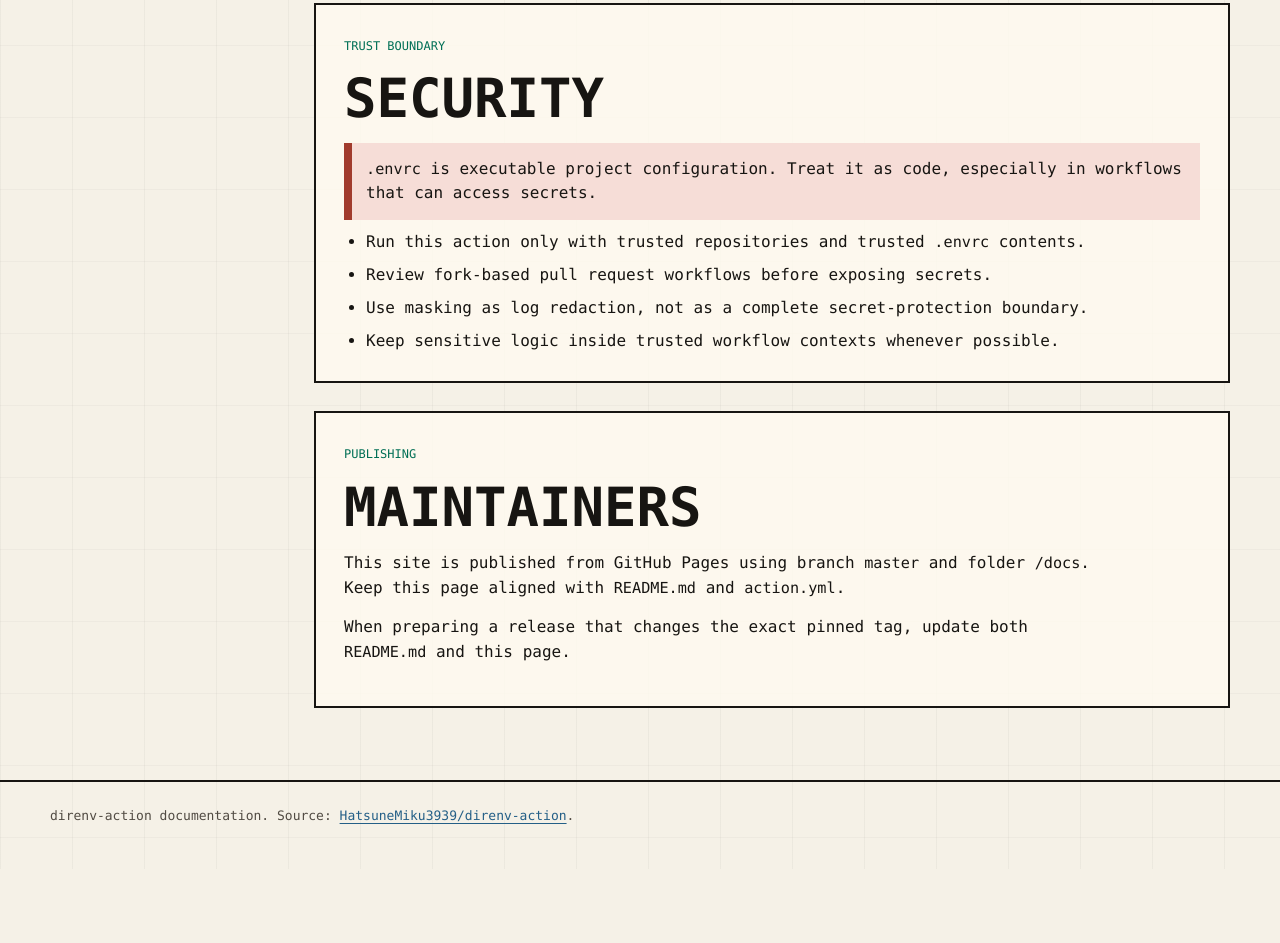
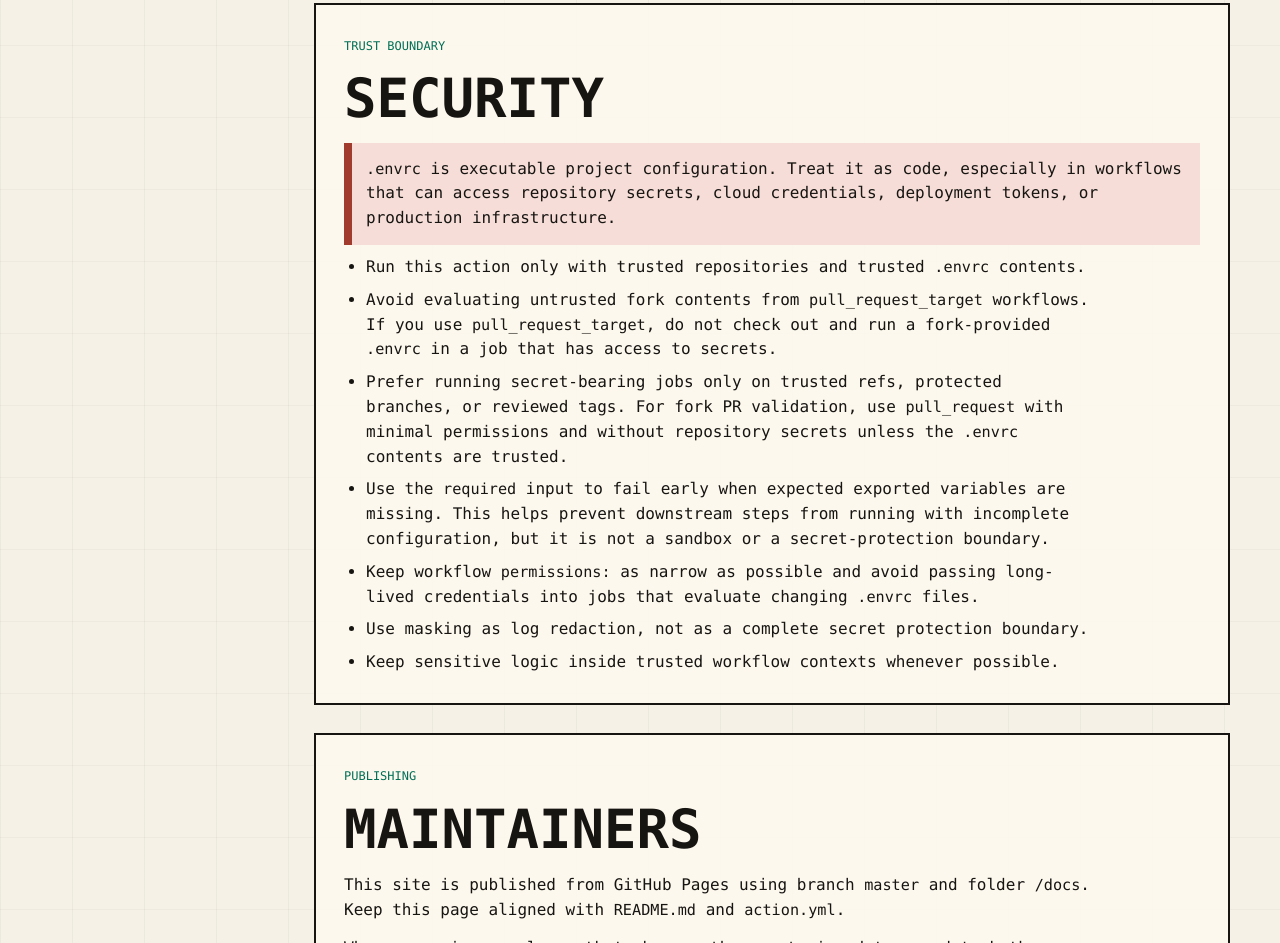
Before and after one commit to HatsuneMiku3939/direnv-action, a website: page docs/index.html in a window 1280 px wide. Shown: the part 3194-4137 px from the top of the page. Before the commit the page ends 4063 px from the top, so only its background shows below. Drawn offline with Linux system fonts and the light colour scheme.

Commit message:
docs: expand security guidance

```diff
--- a/docs/index.html
+++ b/docs/index.html
@@ -628,12 +628,31 @@ $ mask secrets
         <span class="section-kicker">Trust boundary</span>
         <h2>Security</h2>
         <div class="callout danger">
-          <code>.envrc</code> is executable project configuration. Treat it as code, especially in workflows that can access secrets.
+          <code>.envrc</code> is executable project configuration. Treat it as code, especially in workflows that can access
+          repository secrets, cloud credentials, deployment tokens, or production infrastructure.
         </div>
         <ul>
           <li>Run this action only with trusted repositories and trusted <code>.envrc</code> contents.</li>
-          <li>Review fork-based pull request workflows before exposing secrets.</li>
-          <li>Use masking as log redaction, not as a complete secret-protection boundary.</li>
+          <li>
+            Avoid evaluating untrusted fork contents from <code>pull_request_target</code> workflows. If you use
+            <code>pull_request_target</code>, do not check out and run a fork-provided <code>.envrc</code> in a job that
+            has access to secrets.
+          </li>
+          <li>
+            Prefer running secret-bearing jobs only on trusted refs, protected branches, or reviewed tags. For fork PR
+            validation, use <code>pull_request</code> with minimal permissions and without repository secrets unless the
+            <code>.envrc</code> contents are trusted.
+          </li>
+          <li>
+            Use the <code>required</code> input to fail early when expected exported variables are missing. This helps
+            prevent downstream steps from running with incomplete configuration, but it is not a sandbox or a
+            secret-protection boundary.
+          </li>
+          <li>
+            Keep workflow <code>permissions:</code> as narrow as possible and avoid passing long-lived credentials into
+            jobs that evaluate changing <code>.envrc</code> files.
+          </li>
+          <li>Use masking as log redaction, not as a complete secret protection boundary.</li>
           <li>Keep sensitive logic inside trusted workflow contexts whenever possible.</li>
         </ul>
       </section>
```
Also changed, not shown: README.md.
